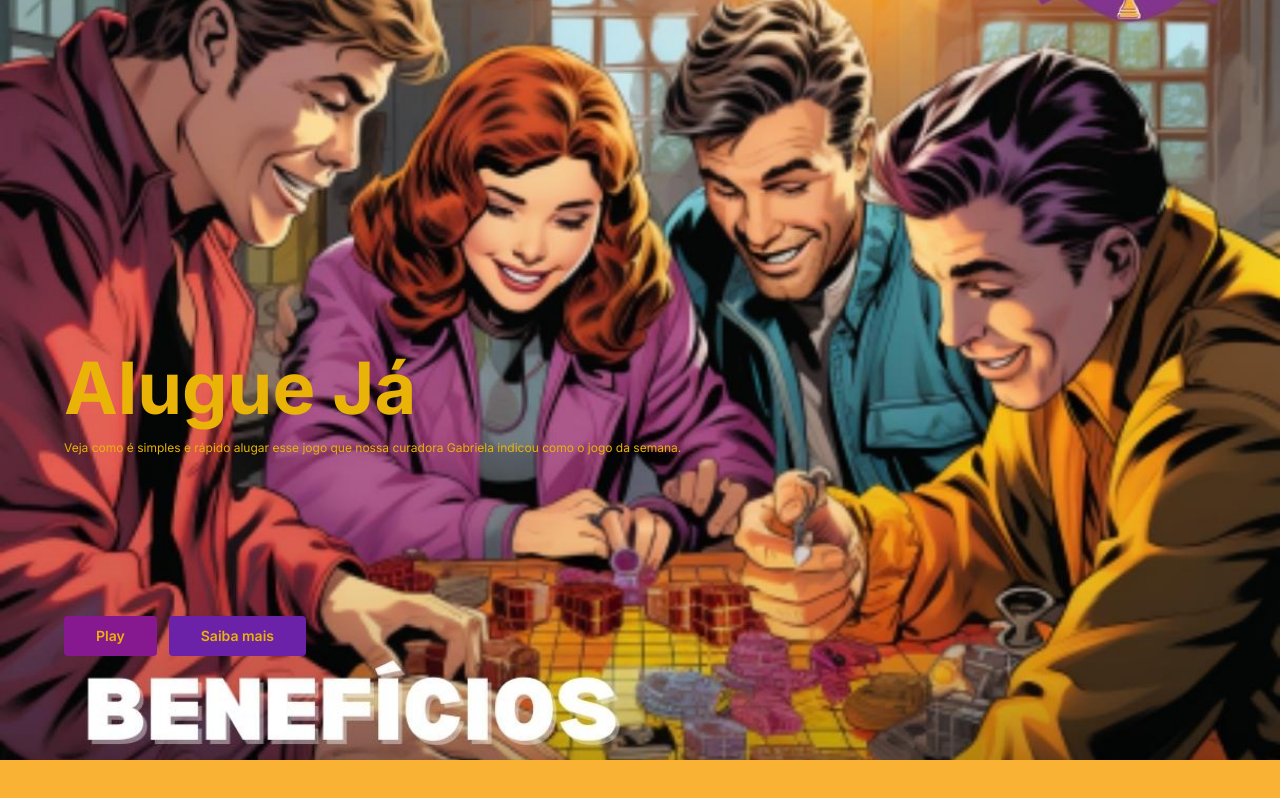
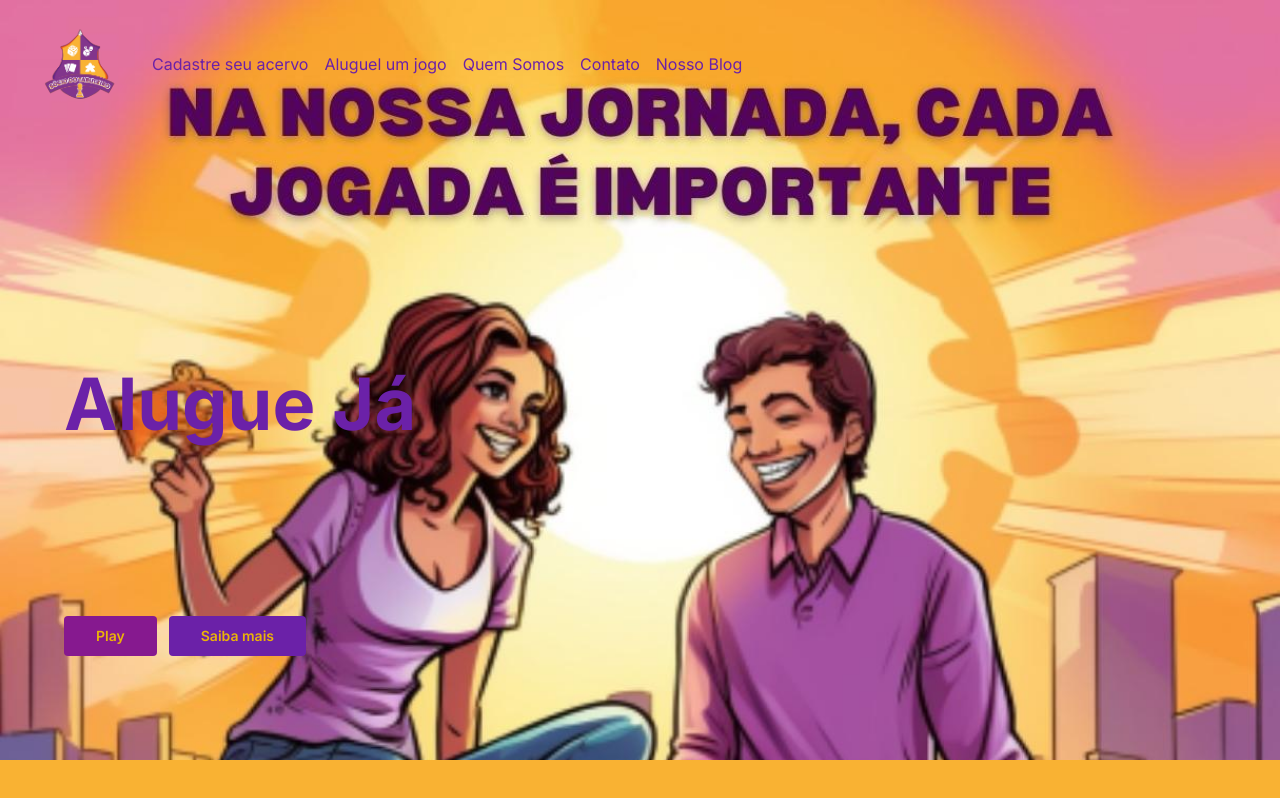
Before and after one commit to brunobisognisociodotabuleiro/front-end-socio, a Next.js app: page / in a window 1280 px wide. Shown: the top 798 px of the page. Built offline with nearby package versions, Linux system fonts and the light colour scheme.

Commit message:
commit de inclusão da header e component header na home

```diff
--- a/src/app/page.tsx
+++ b/src/app/page.tsx
@@ -1,30 +1,35 @@
 import Image from 'next/image'
 import { Inter } from 'next/font/google'
 import { space } from 'postcss/lib/list';
+import Header from '../components/Header'
 
 
 const inter = Inter ({subsets: ['latin']});
 export default function Home() {
   return (
-    <div className='relative h-full lg:h-[140vh]'>
+
+    <div className='relative h-screen overflow-hidden bg-gradient-to-b lg:h-[140vh]'>
+      <Header/>
       <main className='relative pb-24 pl-4 lg:space-y-24 lg:pl-16'>
-        <div className='flex flex-col space-y-2 py-16 md:space-y-4 lg:h-[65vh] lg:justify-end lg-pb-12'>
+        <div className='flex flex-col py-16 md:space-y-4 lg:h-[65vh] lg:justify-end lg-pb-12'>
         <div className='absolute left-0 top-0 -z-10 flex flex-col h-[95vh] w-screen bg-yellow-500'>
 
         <Image
-        src='/1.jpg'
+        src='/6.jpg'
         alt='banner image'
         fill={true}
-        className='object-cover h-[65vh] lg:h-[95vh]'/>
+        className='object-cover object-top lg:h-[95vh]'/>
+
         </div>
 
-        <h1 className='text-2xl font-bold md:text-4xl lg:text-7xl text-yellow-500'>
+        <h1 className='text-2xl font-bold md:text-4xl lg:text-7xl text-purple-800'>
         Alugue Já
         </h1>
-        <p className='text-shadow-md max-w-xs text-xs md:max-w-lg lg:max-w-2xl  text-yellow-500'>
-          Veja como é simples e rápido alugar esse jogo que nossa curadora Gabriela
-          indicou como o jogo da semana.
+        <p className='text-shadow-md max-w-xs text-xs md:max-w-lg lg:max-w-2xl  text-purple-800'>
+
         </p>
+
+
         </div>
 
       <div className='flex space-x-3 '>
--- /dev/null
+++ b/src/components/Header.tsx
@@ -0,0 +1,39 @@
+import React from 'react'
+
+export default function Header () {
+  return (
+    <header
+    className='
+    fixed
+    top-0
+    z-50
+    flex
+    w-full
+    items-center
+    justify-between
+    px-4
+    py-4
+
+    lg:px-10
+    lg:py-6
+    '>
+      <div className='
+      flex
+      items-center
+      space-x-2
+
+      md:space-x-8
+
+      '>
+      <img src='/logo_socio.svg' alt='logo socio' width={80} height={80}/>
+      <ul className='hidden md:flex md:space-x-4'>
+        <li>Cadastre seu acervo</li>
+        <li>Aluguel um jogo</li>
+        <li>Quem Somos</li>
+        <li>Contato</li>
+        <li>Nosso Blog</li>
+      </ul>
+      </div>
+    </header>
+  )
+}
```
Also changed, not shown: public/logo_socio.svg (added).
